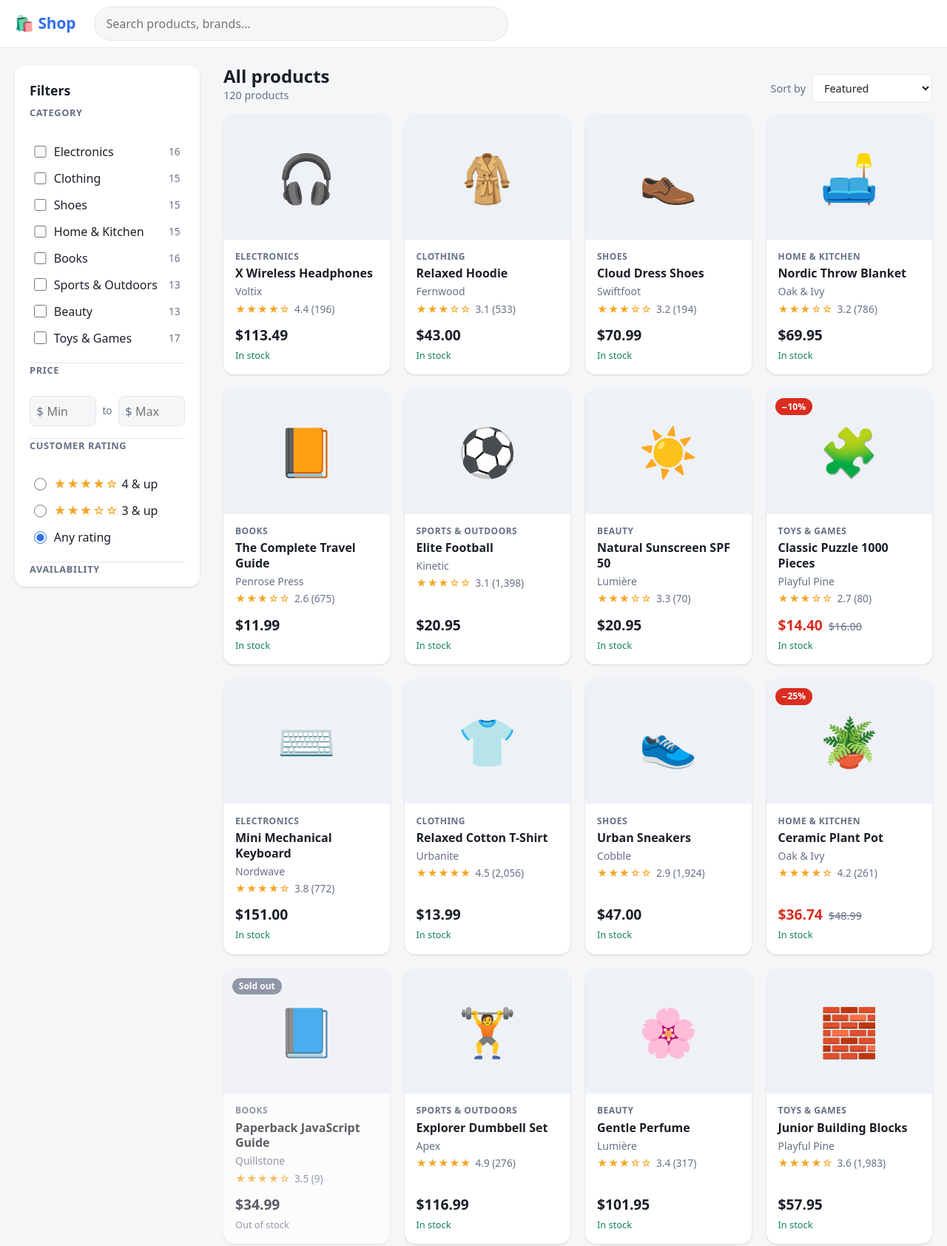
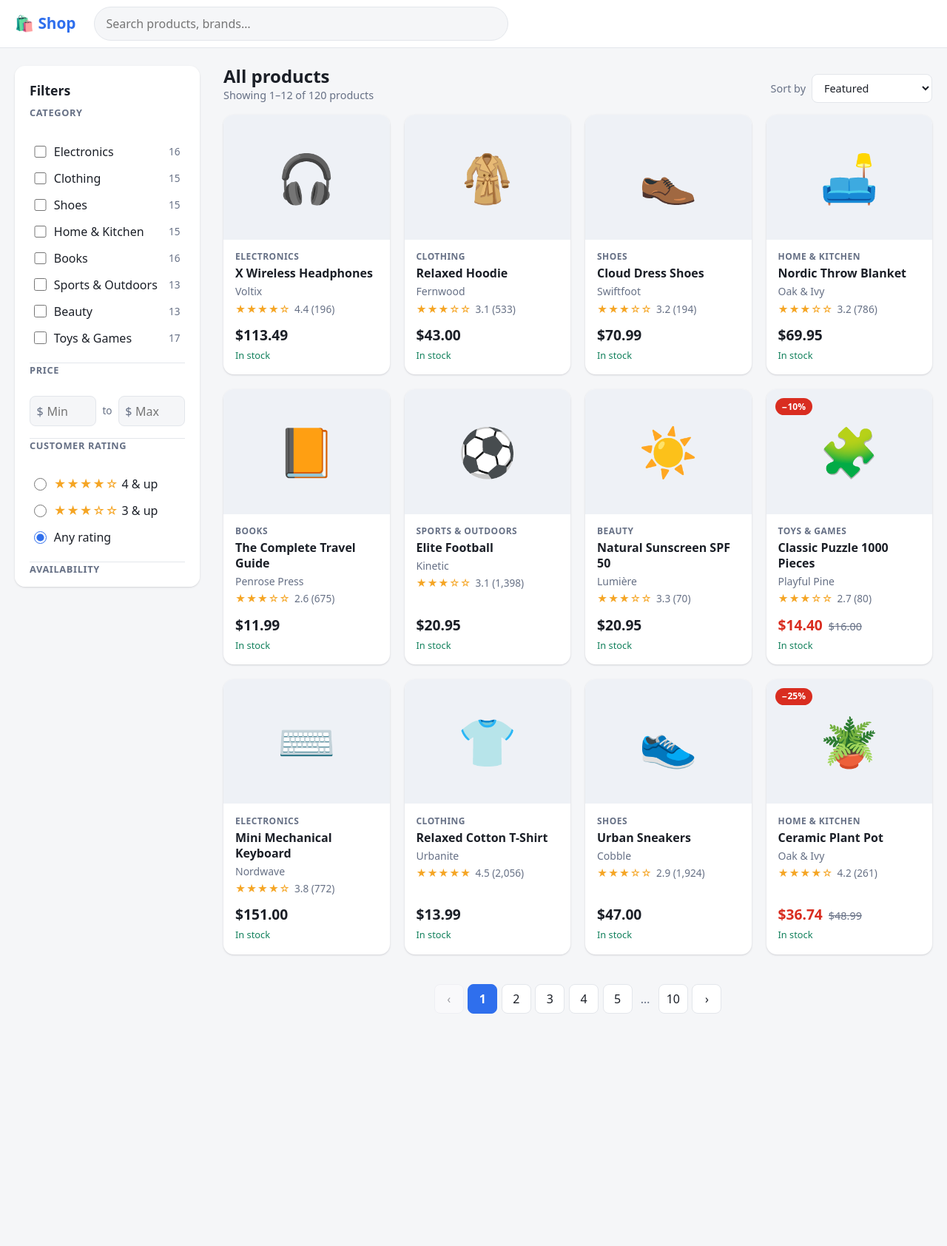
Before and after one commit to vincentonyenze/product-catalog, a website with bundled scripts: page index.html in a window 1280 px wide. Shown: the top 1684 px of the page at 74% size. After the commit the page ends 1418 px from the top, so only its background shows below. Built offline with nearby package versions, Linux system fonts and the light colour scheme.

Commit message:
add pagination

```diff
--- a/js/catalog.js
+++ b/js/catalog.js
@@ -127,6 +127,51 @@ export function sortProducts(products, sort) {
   return [...products].sort(compare);
 }
 
+// ===== Pagination =====
+// 12 fits neatly into rows of 2, 3, 4 or 6 cards
+export const PAGE_SIZE = 12;
+
+// One page of the results, plus what's needed to show "13–24 of 120".
+// A page number that's too big or too small (e.g. page 9 after a filter
+// left only 2 pages) is moved to the nearest real page.
+export function paginate(items, page, pageSize = PAGE_SIZE) {
+  const totalPages = Math.max(1, Math.ceil(items.length / pageSize));
+  const current = Math.min(Math.max(1, Math.floor(page) || 1), totalPages);
+  const startIndex = (current - 1) * pageSize;
+  const pageItems = items.slice(startIndex, startIndex + pageSize);
+
+  return {
+    items: pageItems,
+    page: current,
+    totalPages,
+    total: items.length,
+    // 1-based positions for people: "Showing 13–24"
+    from: pageItems.length > 0 ? startIndex + 1 : 0,
+    to: startIndex + pageItems.length,
+  };
+}
+
+// Which page buttons to show. All of them if there are only a few;
+// otherwise the first, the last, and the current page with its neighbours,
+// with "…" for the gaps:
+//   pageNumbers(1, 10) -> [1, 2, 3, 4, 5, "…", 10]
+//   pageNumbers(5, 10) -> [1, "…", 4, 5, 6, "…", 10]
+// It always returns the same number of items once there are more than 7
+// pages, so the buttons don't jump around as you click through them.
+export function pageNumbers(current, totalPages) {
+  const MAX_BUTTONS = 7;
+  if (totalPages <= MAX_BUTTONS) {
+    return Array.from({ length: totalPages }, (_, i) => i + 1);
+  }
+
+  // Near the start or the end, show 5 in a row instead of 3
+  if (current <= 4) return [1, 2, 3, 4, 5, "…", totalPages];
+  if (current >= totalPages - 3) {
+    return [1, "…", ...Array.from({ length: 5 }, (_, i) => totalPages - 4 + i)];
+  }
+  return [1, "…", current - 1, current, current + 1, "…", totalPages];
+}
+
 // ===== Cleaning what was typed =====
 // Text from a price box -> whole dollars, or null for "no limit".
 // "" -> null, "abc" -> null, "-5" -> null, "49.99" -> 49
--- a/js/main.js
+++ b/js/main.js
@@ -8,6 +8,8 @@ import {
   orderPriceRange,
   sortProducts,
   DEFAULT_SORT,
+  paginate,
+  pageNumbers,
 } from "./catalog.js";
 import { debounce } from "./utils.js";
 import {
@@ -20,6 +22,7 @@ import {
   updateCategoryOptions,
   readFilters,
   writeFilters,
+  renderPagination,
 } from "./ui.js";
 
 // Searching 120 products is instant, but waiting for a short pause means
@@ -39,6 +42,7 @@ const EMPTY_QUERY = {
   inStock: false,
   onSale: false,
   sort: DEFAULT_SORT,
+  page: 1,
 };
 
 // Filled once the data arrives
@@ -47,7 +51,8 @@ let catalog = { categories: [], products: [] };
 let categoryNames = {};
 
 // What the shopper has asked for. Every change goes: update the query,
-// then render(). The page number joins it soon.
+// then render(). Any change other than the page itself goes back to
+// page 1: page 4 of the old results means nothing for the new ones.
 let query = EMPTY_QUERY;
 
 // ===== Drawing =====
@@ -61,12 +66,17 @@ function resultsTitle() {
 // Work out the results from scratch and draw them. Nothing about the
 // results is stored: it's always calculated from `catalog` and `query`.
 function render() {
-  // Filter first, then sort: sorting 20 matches is less work than 120
+  // Filter first, then sort: sorting 20 matches is less work than 120.
+  // Then cut out just the page being looked at.
   const results = sortProducts(getResults(catalog.products, query, categoryNames), query.sort);
+  const page = paginate(results, query.page);
+  // A page that doesn't exist (too big, or 0) was moved to a real one
+  query = { ...query, page: page.page };
 
   elements.resultsTitle.textContent = resultsTitle();
-  renderCount(results.length);
-  renderProducts(results, categoryNames);
+  renderCount(page);
+  renderProducts(page.items, categoryNames);
+  renderPagination(page.page, page.totalPages, pageNumbers(page.page, page.totalPages));
   updateCategoryOptions(countByCategory(catalog.products, query, categoryNames), query.categories);
 
   if (results.length === 0) {
@@ -87,7 +97,7 @@ function render() {
 function search() {
   const search = elements.searchInput.value.trim();
   if (search === query.search) return;
-  query = { ...query, search };
+  query = { ...query, search, page: 1 };
   render();
 }
 
@@ -117,9 +127,10 @@ function applyFilters() {
     inStock: filters.inStock,
     onSale: filters.onSale,
   };
-  // Nothing actually changed (e.g. "50" -> "50."): don't redraw
+  // Nothing actually changed (e.g. "50" -> "50."): don't redraw, and
+  // don't lose your page
   if (JSON.stringify(next) === JSON.stringify(query)) return;
-  query = next;
+  query = { ...next, page: 1 };
   render();
 }
 
@@ -141,8 +152,24 @@ function handlePriceDone() {
 
 // ===== Sorting =====
 function handleSortChange() {
-  query = { ...query, sort: elements.sortSelect.value };
+  query = { ...query, sort: elements.sortSelect.value, page: 1 };
   render();
+}
+
+// ===== Pages =====
+// One listener for every page button (they're rebuilt on each render)
+function handlePaginationClick(event) {
+  const button = event.target.closest(".page-btn");
+  if (!button || button.disabled) return;
+
+  query = { ...query, page: Number(button.dataset.page) };
+  render();
+
+  // Back to the top of the results. Focusing the heading also moves
+  // screen readers and keyboard users there, instead of leaving them at
+  // the bottom of a page they can no longer see.
+  elements.resultsTitle.focus({ preventScroll: true });
+  elements.resultsTitle.scrollIntoView({ behavior: "smooth", block: "start" });
 }
 
 // Back to a fresh start: no search, no filters. The sort order stays:
@@ -184,6 +211,7 @@ elements.priceMin.addEventListener("change", handlePriceDone);
 elements.priceMax.addEventListener("change", handlePriceDone);
 elements.clearFilters.addEventListener("click", clearAll);
 elements.sortSelect.addEventListener("change", handleSortChange);
+elements.pagination.addEventListener("click", handlePaginationClick);
 // The filters are a form only for its built-in controls; never submit it.
 // (Enter in a price box tries to submit: treat it as "done".)
 elements.filtersForm.addEventListener("submit", (event) => {
--- a/js/ui.js
+++ b/js/ui.js
@@ -79,8 +79,51 @@ export function renderProducts(products, categoryNames) {
   elements.grid.hidden = products.length === 0;
 }
 
-export function renderCount(count) {
-  elements.resultsCount.textContent = `${formatCount(count)} product${count === 1 ? "" : "s"}`;
+// "120 products", or "Showing 13–24 of 120 products" when there are pages
+export function renderCount({ total, from, to, totalPages }) {
+  const products = `${formatCount(total)} product${total === 1 ? "" : "s"}`;
+  elements.resultsCount.textContent =
+    totalPages > 1 ? `Showing ${from}–${to} of ${products}` : products;
+}
+
+// ===== Pagination =====
+function createPageButton(label, page, { current = false, disabled = false, ariaLabel } = {}) {
+  const button = document.createElement("button");
+  button.type = "button";
+  button.className = "page-btn";
+  button.textContent = label;
+  button.dataset.page = page;
+  button.disabled = disabled;
+  if (ariaLabel) button.setAttribute("aria-label", ariaLabel);
+  // aria-current="page" tells screen readers "you are here"
+  if (current) button.setAttribute("aria-current", "page");
+  return button;
+}
+
+// ‹ 1 … 4 5 6 … 10 ›  (pages: the list from pageNumbers())
+export function renderPagination(current, totalPages, pages) {
+  elements.pagination.hidden = totalPages <= 1;
+  if (totalPages <= 1) {
+    elements.pagination.replaceChildren();
+    return;
+  }
+
+  const buttons = pages.map((page) => {
+    if (page === "…") {
+      const gap = document.createElement("span");
+      gap.className = "page-gap";
+      gap.textContent = "…";
+      gap.setAttribute("aria-hidden", "true");
+      return gap;
+    }
+    return createPageButton(page, page, { current: page === current, ariaLabel: `Page ${page}` });
+  });
+
+  elements.pagination.replaceChildren(
+    createPageButton("‹", current - 1, { disabled: current === 1, ariaLabel: "Previous page" }),
+    ...buttons,
+    createPageButton("›", current + 1, { disabled: current === totalPages, ariaLabel: "Next page" })
+  );
 }
 
 // ===== Category checkboxes =====
--- a/style.css
+++ b/style.css
@@ -387,6 +387,9 @@ body {
 .toolbar__title {
   font-size: 1.5rem;
   line-height: 1.2;
+  /* When scrolled to (page buttons, skip link), stop below the sticky
+     64px header instead of hiding behind it */
+  scroll-margin-top: calc(64px + 1.5rem);
 }
 
 .toolbar__title:focus {
```
Also changed, not shown: tests/catalog.test.js (+85 -0 lines).
